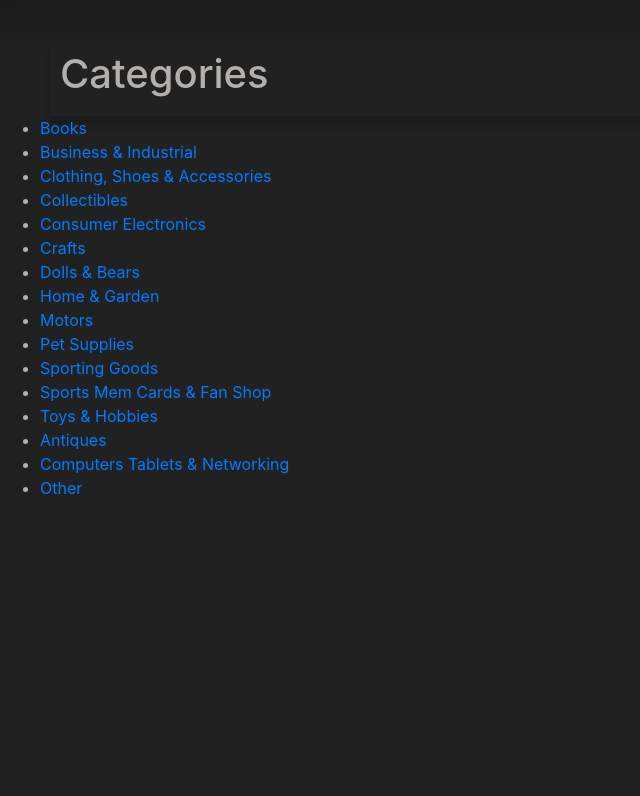
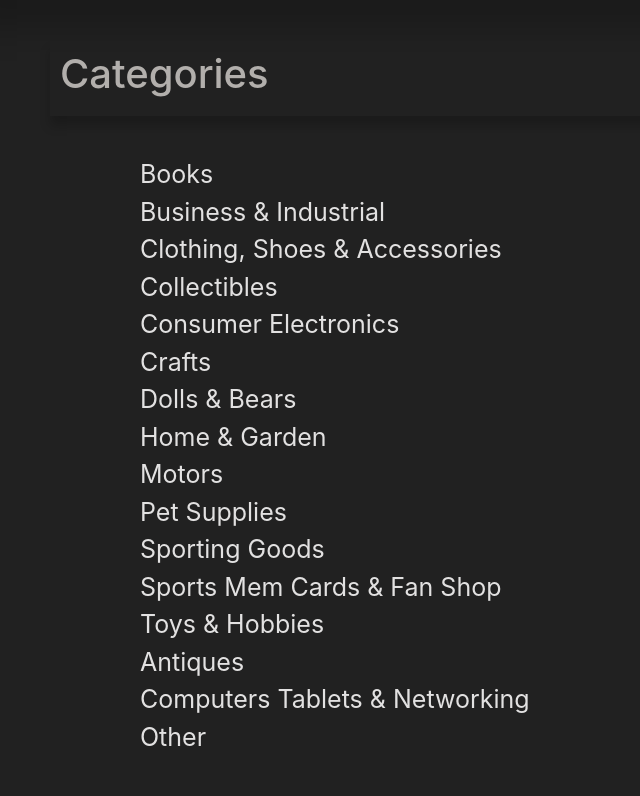
Before and after one commit to peter33chavez/commerce-Project2, a Django app: page /categorySearch in a window 1280 px wide. Shown: the part 111-907 px from the top of the page, without its empty margins (0-640 px from the left). Before the commit the page ends 605 px from the top, so only its background shows below. Run offline with Django 3.2, Linux system fonts and the light colour scheme; data comes from the database, SQL or seed files in the repository; some libraries are stand-ins or nearby versions.

Commit message:
addings styling to the category search page

```diff
--- a/commerce/auctions/static/auctions/styles.css
+++ b/commerce/auctions/static/auctions/styles.css
@@ -266,7 +266,18 @@ hr{
     margin-left: 100px;
 }
 
-/* wishlist page */
+/* category search page  */
+.category-list{
+    margin: 40px 100px;
+}
 
 
-/* category search page  */
+.category-item{
+    text-decoration: none;
+    list-style-type: none;
+
+}
+.category-item a{
+    font-size: 25px;
+    color:rgb(226, 225, 225);
+}
--- a/commerce/auctions/views.py
+++ b/commerce/auctions/views.py
@@ -195,7 +195,7 @@ def category_results(request, category):
     category_list = categories.objects.all()
     for item in category_list:
         print(category)
-        if item == category:
+        if str(item) == str(category):
             category_id = item.id
             allListings = auctionListings.objects.filter(category=category_id, status=True).all()
             return render(request, 'auctions/category.html',{
```
